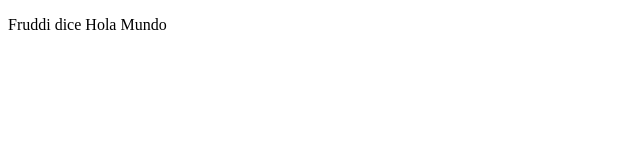
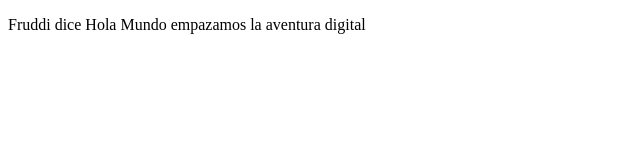
Before and after one commit to carlosgrprr/proyectoFruddiPrework, a plain HTML site: page index.html in a window 1280 px wide. Shown: the whole page, without its empty margins (0-640 px from the left). Drawn offline with Linux system fonts and the light colour scheme.

Commit message:
cambios añadidos

```diff
--- a/index.html
+++ b/index.html
@@ -8,7 +8,7 @@
 </head>
 <body>
     <p>
-        Fruddi dice Hola Mundo
+        Fruddi dice Hola Mundo empazamos la aventura digital
     </p>
 
 </body>
```
